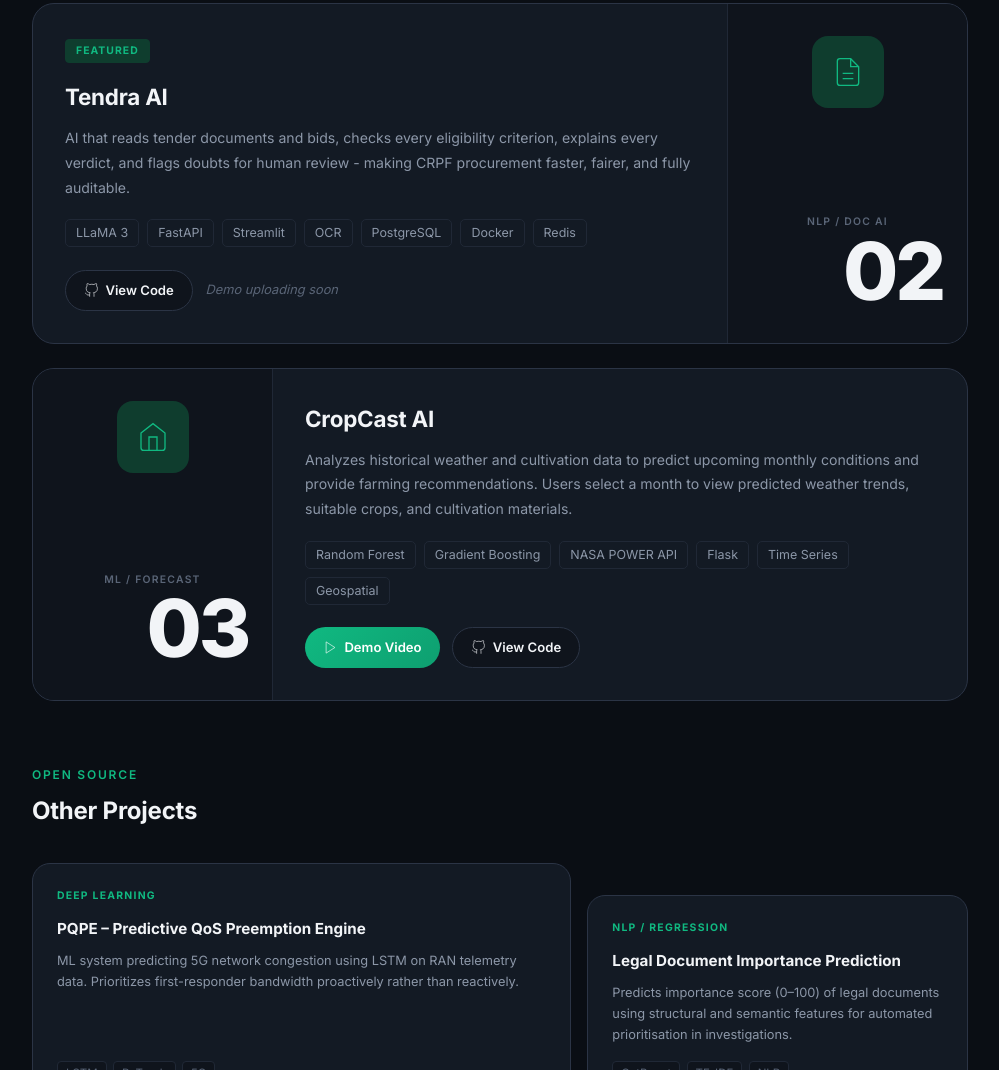
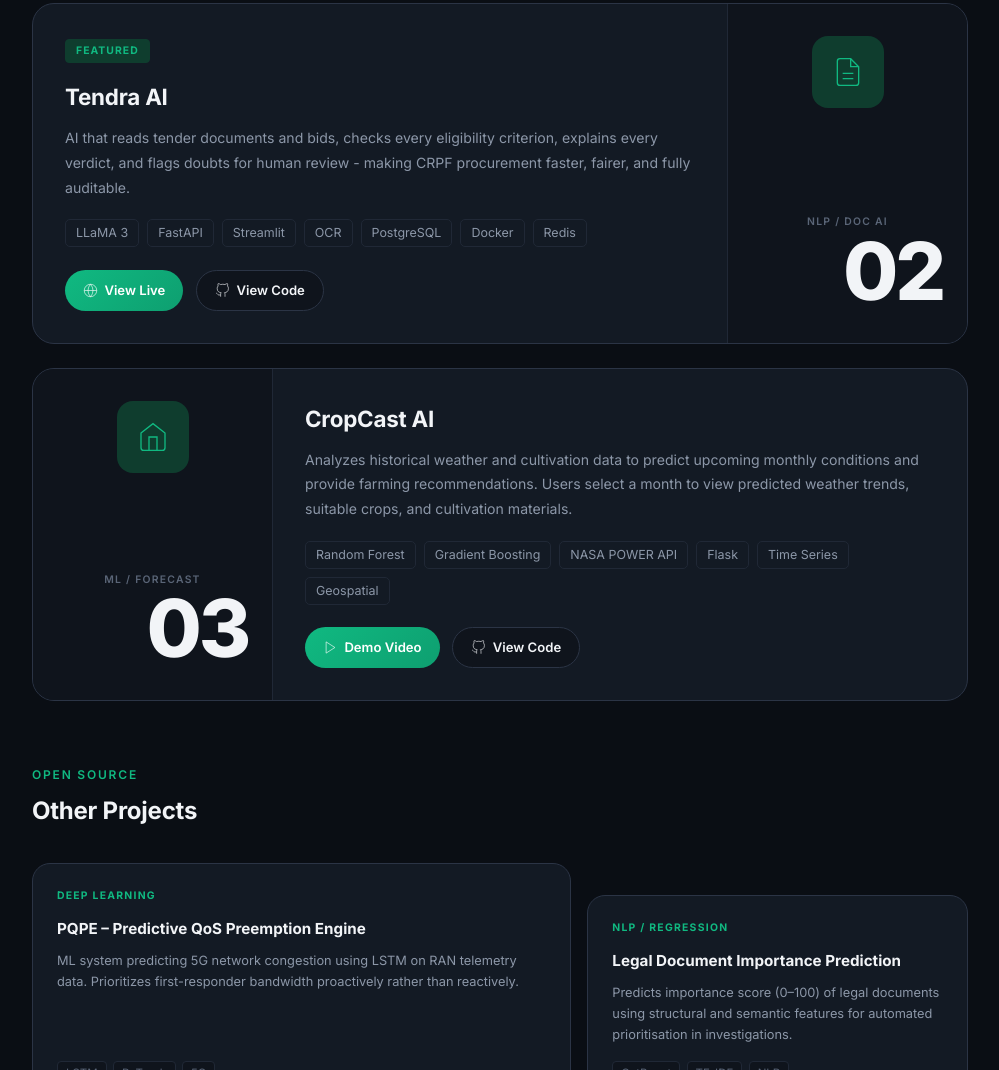
Before and after one commit to Jayavarshini-Jayakumaran/Jayavarshini-Jayakumaran.github.io, a plain HTML site: page index.html in a window 1280 px wide. Shown: the part 3241-4311 px from the top of the page, without its empty margins (140-1139 px from the left). Drawn offline with Linux system fonts and the light colour scheme.

Commit message:
Update index.html

```diff
--- a/index.html
+++ b/index.html
@@ -676,11 +676,14 @@
           <span class="ptag">LLaMA 3</span><span class="ptag">FastAPI</span><span class="ptag">Streamlit</span><span class="ptag">OCR</span><span class="ptag">PostgreSQL</span><span class="ptag">Docker</span><span class="ptag">Redis</span>
         </div>
         <div class="proj-btn-row">
+          <a href="https://tendra-ai.streamlit.app/" target="_blank" class="proj-btn-green">
+            <svg viewBox="0 0 24 24" width="15" height="15" stroke="currentColor" fill="none"><circle cx="12" cy="12" r="10"/><line x1="2" y1="12" x2="22" y2="12"/><path d="M12 2a15.3 15.3 0 0 1 4 10 15.3 15.3 0 0 1-4 10 15.3 15.3 0 0 1-4-10 15.3 15.3 0 0 1 4-10z"/></svg>
+            View Live
+          </a>
           <a href="https://github.com/Jayavarshini-Jayakumaran/Tendra-AI" target="_blank" class="proj-btn-dark">
             <svg viewBox="0 0 24 24" width="15" height="15" stroke="currentColor" fill="none"><path d="M9 19c-5 1.5-5-2.5-7-3m14 6v-3.87a3.37 3.37 0 0 0-.94-2.61c3.14-.35 6.44-1.54 6.44-7A5.44 5.44 0 0 0 20 4.77 5.07 5.07 0 0 0 19.91 1S18.73.65 16 2.48a13.38 13.38 0 0 0-7 0C6.27.65 5.09 1 5.09 1A5.07 5.07 0 0 0 5 4.77a5.44 5.44 0 0 0-1.5 3.78c0 5.42 3.3 6.61 6.44 7A3.37 3.37 0 0 0 9 18.13V22"/></svg>
             View Code
           </a>
-          <span class="proj-btn-soon">Demo uploading soon</span>
         </div>
       </div>
     </div>
```
